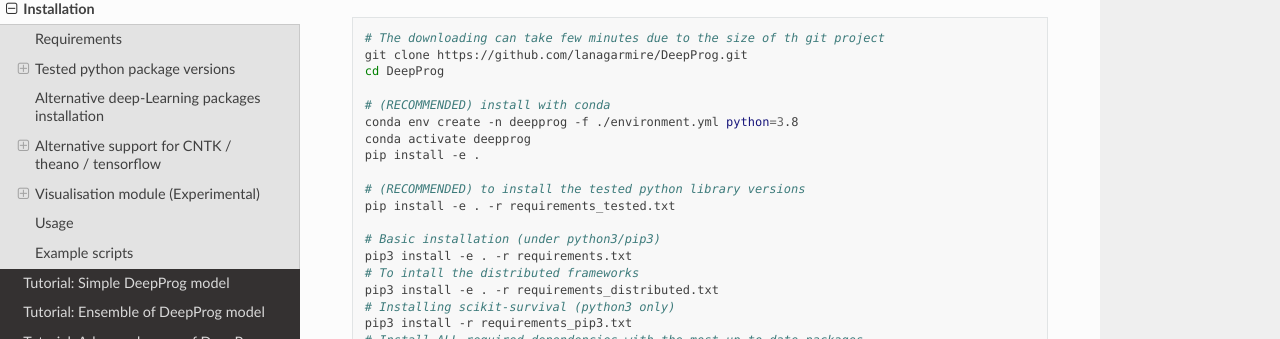
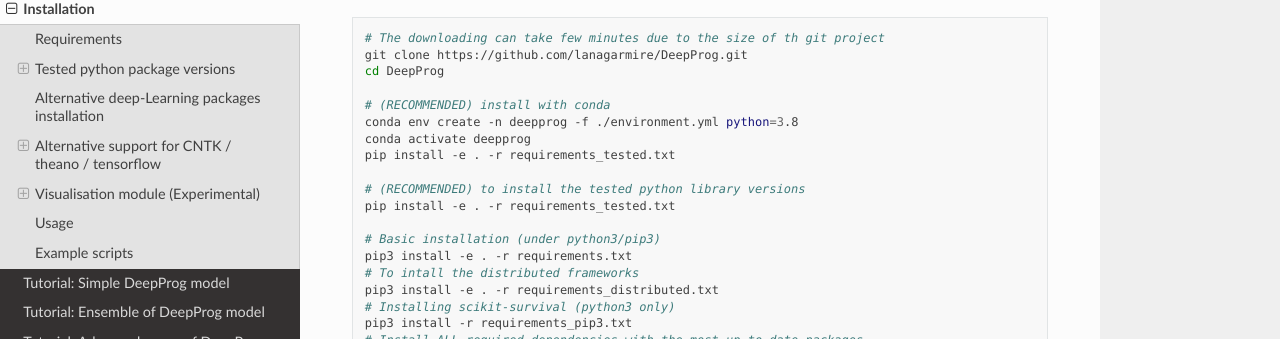
Before and after one commit to lanagarmire/DeepProg, a Sphinx documentation site: the page built from docs/installation.md, in a window 1280 px wide and 900 px high, scrolled down 1011 px. Shown: the part 112-451 px from the top of the window. Built offline with Sphinx 7.4.7 and the Read the Docs theme 2.0.0, drawn with Linux system fonts in a browser that asks for light colours.

Commit message:
change installation

```diff
--- a/docs/installation.md
+++ b/docs/installation.md
@@ -38,7 +38,7 @@
 # (RECOMMENDED) install with conda
 conda env create -n deepprog -f ./environment.yml python=3.8
 conda activate deepprog
-pip install -e .
+pip install -e . -r requirements_tested.txt
 
 # (RECOMMENDED) to install the tested python library versions
 pip install -e . -r requirements_tested.txt
```
